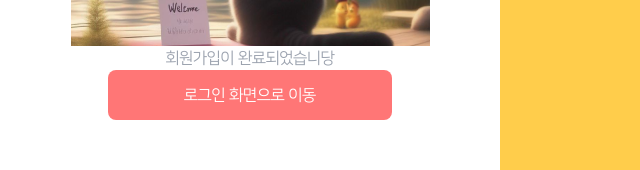
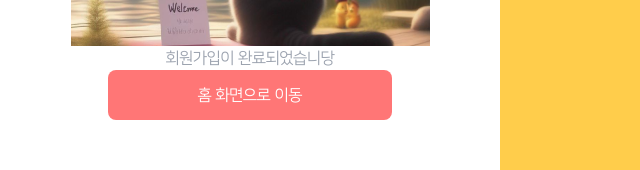
Before and after one commit to sun-mart-egg/funding-gift, a React (Vite) app in the folder FE/: page /signupFin in a window 1280 px wide. Shown: the part 405-575 px from the top of the page, without its empty margins (0-640 px from the left). Built offline with nearby package versions, Linux system fonts and the light colour scheme.

Commit message:
[FE[Fix] 로그아웃 후 홈 화면으로 이동

```diff
--- a/FE/src/components/Login/SignupFinish.jsx
+++ b/FE/src/components/Login/SignupFinish.jsx
@@ -1,5 +1,5 @@
 import { Link } from "react-router-dom";
-import welcomCat from "/imgs/signupFinish.png"
+import welcomCat from "/imgs/signupFinish.png";
 
 function SignupFinish() {
   return (
@@ -7,8 +7,11 @@ function SignupFinish() {
       <p className=" font-cusFont6 text-3xl text-cusColor1">환영합니다.</p>
       <img src={welcomCat} alt="" />
       <p className="signup-font">회원가입이 완료되었습니당</p>
-      <Link to={"/login"} className="common-btn max-w-[284px] w-full max-h-[50px] h-full">
-        <button>로그인 화면으로 이동</button>
+      <Link
+        to={"/"}
+        className="common-btn h-full max-h-[50px] w-full max-w-[284px]"
+      >
+        <button>홈 화면으로 이동</button>
       </Link>
     </div>
   );
```
